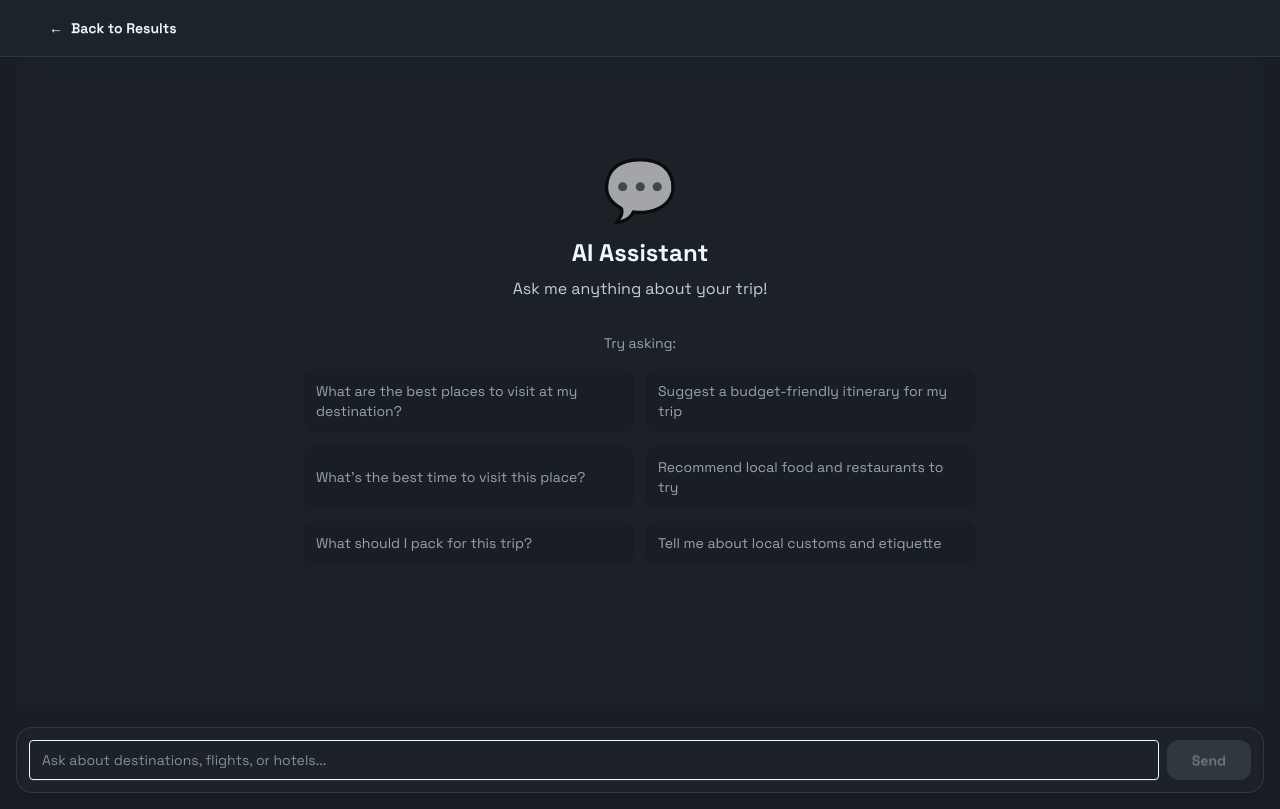
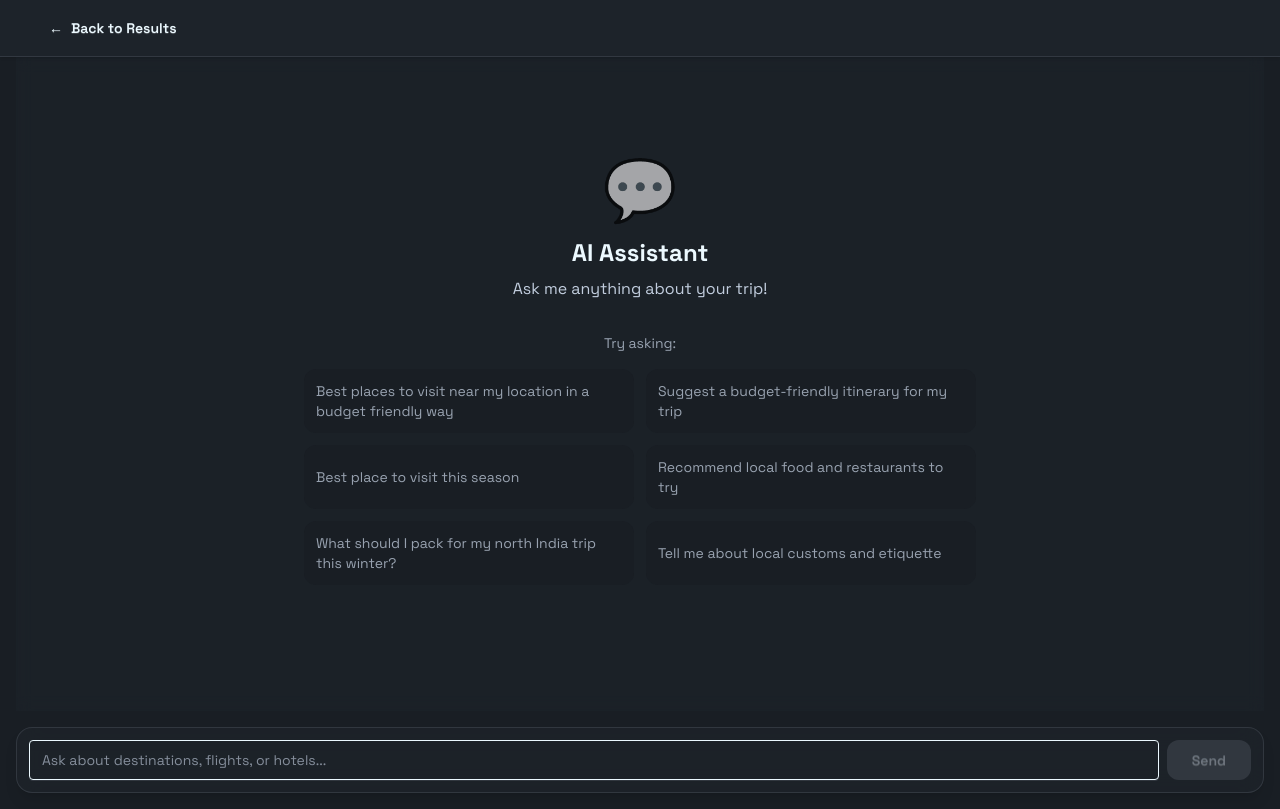
Before and after one commit to glitchoff/plan-my-trip, a Next.js app: page /results/ai-chat in a window 1280 px wide. Built offline with nearby package versions, Linux system fonts and the light colour scheme.

Commit message:
feat: update AI chat widget and results page with revised prompt messages and suggested questions.

```diff
--- a/app/components/AIChatWidget.js
+++ b/app/components/AIChatWidget.js
@@ -6,7 +6,7 @@ import { Bot, Globe, Sparkles, Heart, Plane } from "lucide-react";
 
 const promptMessages = [
     { text: "What type of places do you love to visit?", icon: Heart },
-    { text: "What's your international dream destination?", icon: Plane },
+    { text: "Which places in India are currently good to go this season?", icon: Plane },
     { text: "Tell me about your favourite travel memories!", icon: Sparkles },
     { text: "Need help planning your next adventure?", icon: Globe },
     { text: "Looking for hidden gems to explore?", icon: Sparkles },
--- a/app/results/ai-chat/page.js
+++ b/app/results/ai-chat/page.js
@@ -98,11 +98,11 @@ export default function Page() {
     }, [status, sendMessage]);
 
     const suggestedPrompts = [
-        "What are the best places to visit at my destination?",
+        "Best places to visit near my location in a budget friendly way",
         "Suggest a budget-friendly itinerary for my trip",
-        "What's the best time to visit this place?",
+        "Best place to visit this season",
         "Recommend local food and restaurants to try",
-        "What should I pack for this trip?",
+        "What should I pack for my north India trip this winter?",
         "Tell me about local customs and etiquette",
     ];
 
```
